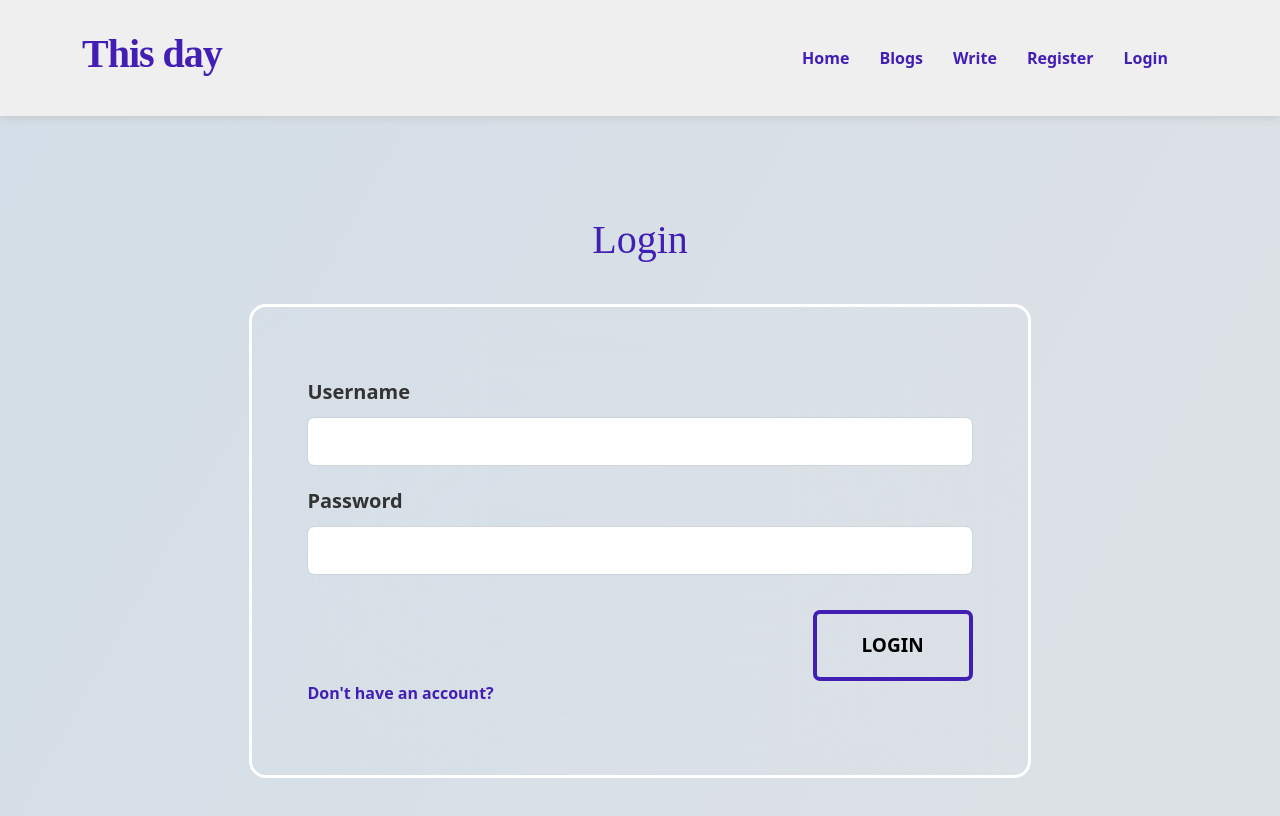
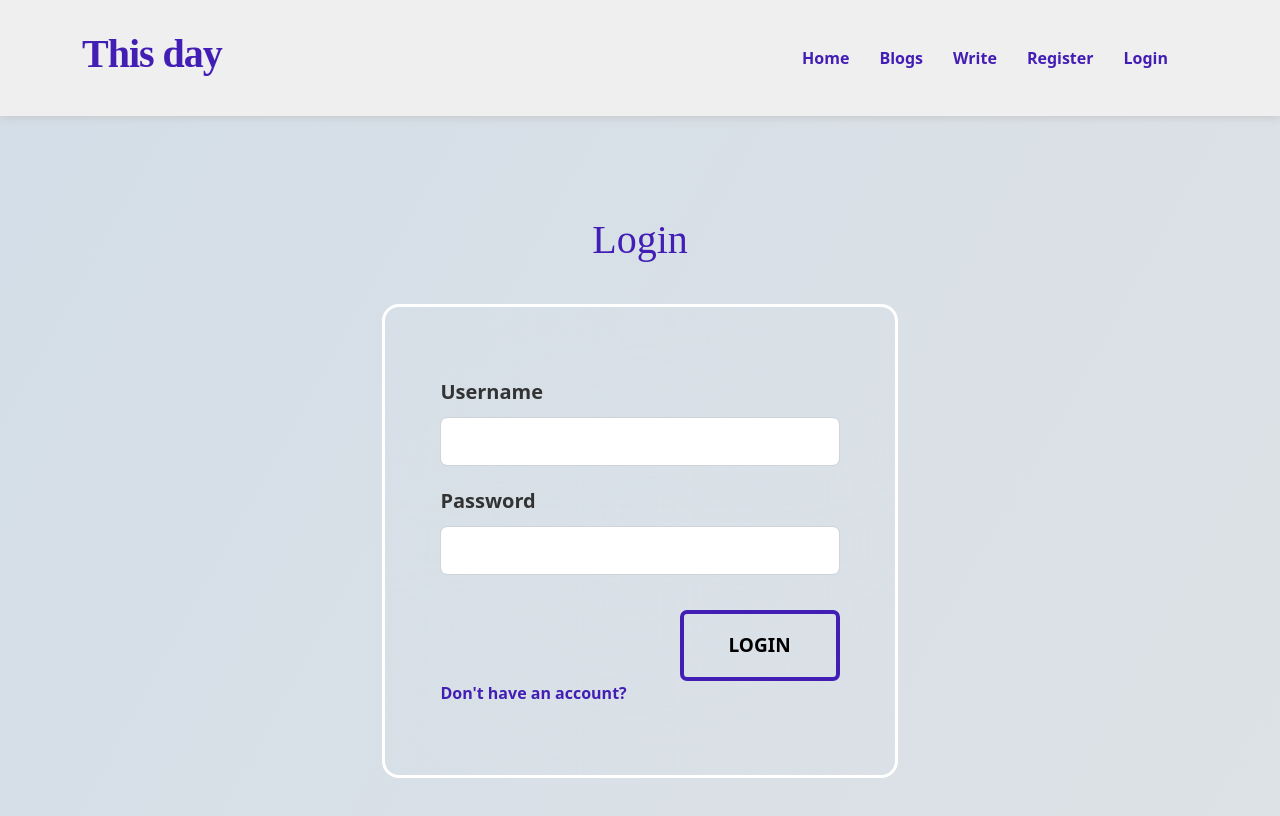
Before and after one commit to 7Davronbek/MERN_BLOG, a React (Create React App) app in the folder client/: page /#/profile in a window 1280 px wide. Shown: the top 816 px of the page. Built offline with nearby package versions, Linux system fonts and the light colour scheme; a web font is replaced by a local one.

Commit message:
MERN_BLOG

```diff
--- a/client/src/pages/Login.jsx
+++ b/client/src/pages/Login.jsx
@@ -33,7 +33,7 @@ const Login = (props) => {
         <div className='Login Register'>
             <div className="container">
                 <div className="row">
-                    <div className="col-12">
+                    <div className="col-lg-8 mx-auto">
                         <h1
                             // onClick={() => dispatch(send())}
                             className="h1 text-center">Login</h1>
--- a/client/src/pages/Register.jsx
+++ b/client/src/pages/Register.jsx
@@ -27,7 +27,7 @@ const Register = () => {
         <div className='Register'>
             <div className="container">
                 <div className="row">
-                    <div className="col-12">
+                    <div className="col-lg-8 mx-auto">
                         <h1 className="h1 text-center" >Register</h1>
 
                         <form onSubmit={handleRegister}>
--- a/client/src/style/main.scss
+++ b/client/src/style/main.scss
@@ -364,6 +364,12 @@ html {
                 justify-content: center;
                 color: silver;
                 border-radius: 15%;
+                transition: all .2s ease-in-out;
+
+                &:hover {
+                    color: #000;
+                    border-color: #000;
+                }
             }
 
             h1 {
```
